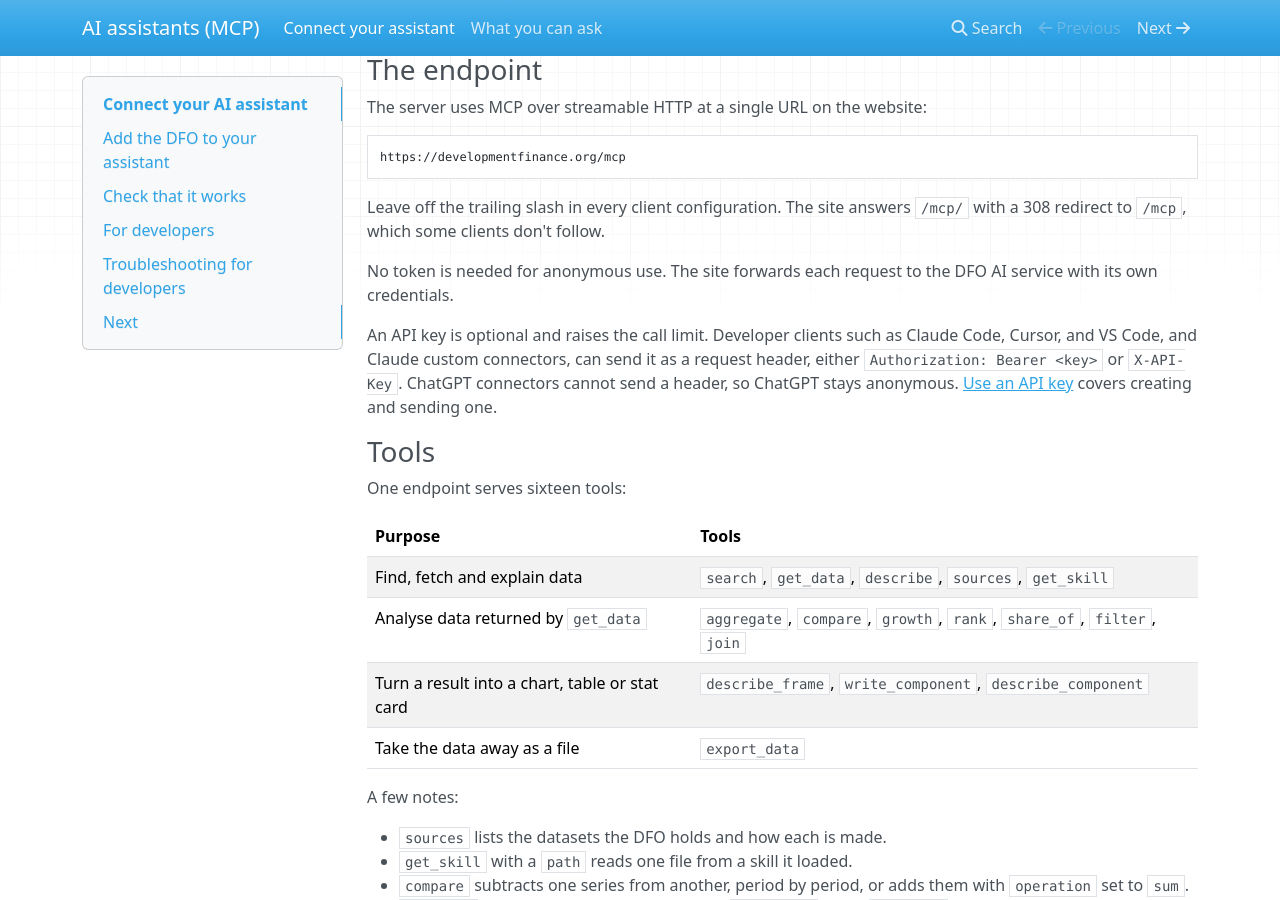
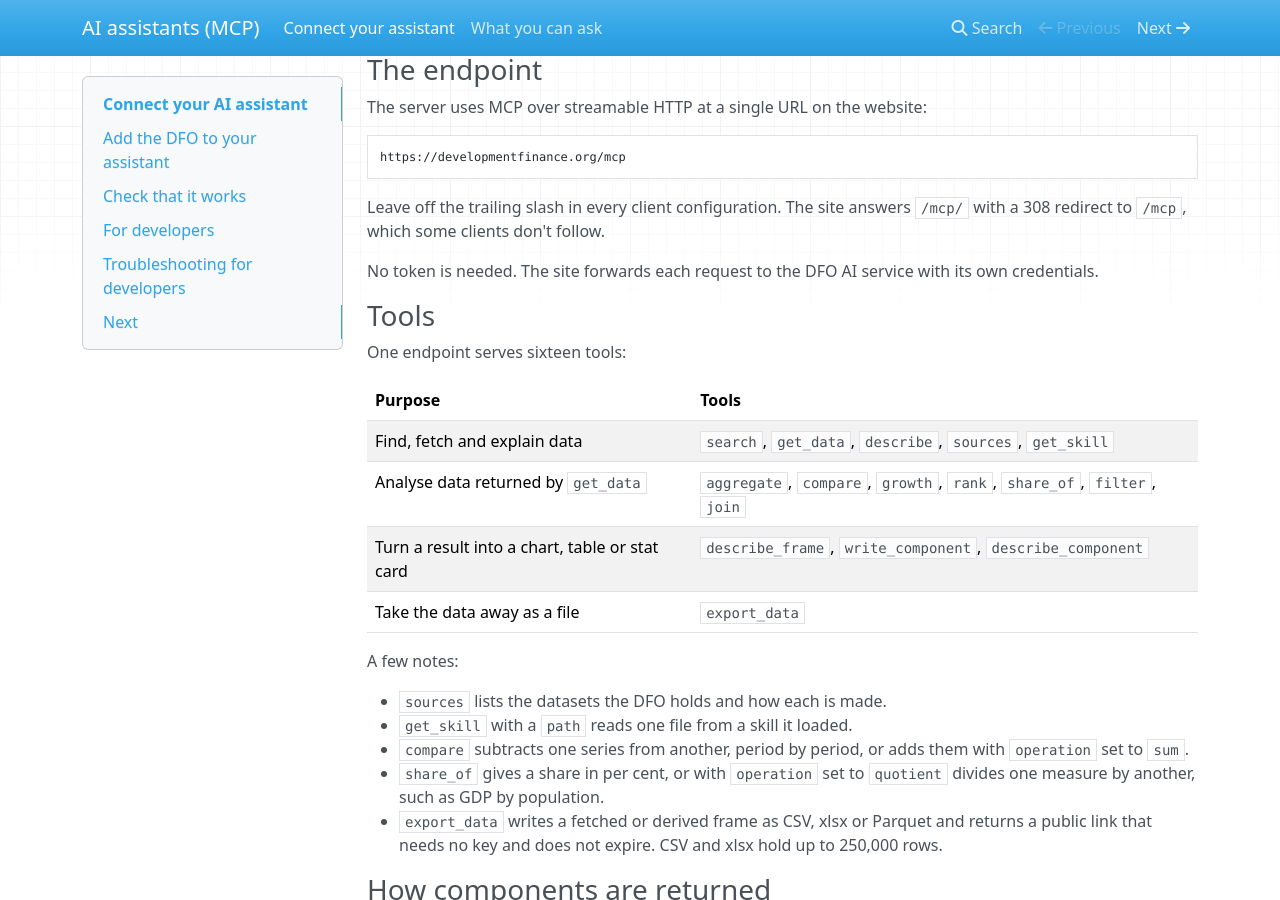
Before and after one commit to DevelopmentFinanceObservatory/ai, an MkDocs documentation site: the page built from docs/guide/connect.md, in a window 1280 px wide and 900 px high, scrolled down 2146 px. Built offline with MkDocs 1.6.1, drawn with Linux system fonts in a browser that asks for light colours; nearby versions of some CDN libraries; some of the changed text lies outside the part shown.

Commit message:
docs(guide): drop the API key text from the MCP connect page
The website ignores an API key on /mcp, so an MCP client gains nothing by sending one, and the page linked to a guide this repository doesn't have. The connect page goes back to dev's text.

Co-Authored-By: Claude Opus 5.5 <noreply@anthropic.com>

```diff
--- a/docs/guide/connect.md
+++ b/docs/guide/connect.md
@@ -95,9 +95,7 @@ https://developmentfinance.org/mcp
 
 Leave off the trailing slash in every client configuration. The site answers `/mcp/` with a 308 redirect to `/mcp`, which some clients don't follow.
 
-No token is needed for anonymous use. The site forwards each request to the DFO AI service with its own credentials.
-
-An API key is optional and raises the call limit. Developer clients such as Claude Code, Cursor, and VS Code, and Claude custom connectors, can send it as a request header, either `Authorization: Bearer <key>` or `X-API-Key`. ChatGPT connectors cannot send a header, so ChatGPT stays anonymous. [Use an API key](../hub/build/api-keys.md) covers creating and sending one.
+No token is needed. The site forwards each request to the DFO AI service with its own credentials.
 
 ### Tools
 
@@ -242,12 +240,12 @@ If the assistant answers without calling `search`, check that the client lists t
 
 ## Troubleshooting for developers
 
-| Problem                                                                      | Cause                                                                                                          | Fix                                                                                               |
-| ---------------------------------------------------------------------------- | -------------------------------------------------------------------------------------------------------------- | ------------------------------------------------------------------------------------------------- |
-| Redirect on connect, or "server unreachable" with a 308 in the client's logs | Wrong URL ending                                                                                               | Use `/mcp`, with no slash at the end                                                              |
-| `rate_limited` refusal                                                       | The server is over its calls-per-second limit across all callers, or the instance already has 16 calls running | Repeat after the `retry_after_s` the refusal gives                                                |
-| HTTP 429 from the site                                                       | One address sent more requests in a minute than the site allows. A call with a key counts against its account  | Wait for the seconds in the `Retry-After` header, which every 429 carries. A key raises the limit |
-| `internal_error` refusal                                                     | A tool failed in a way with no specific refusal, and the response says only that it failed on the server       | Send the time of the call and the tool's name to whoever runs the deployment                      |
+| Problem                                                                      | Cause                                                                                                          | Fix                                                                          |
+| ---------------------------------------------------------------------------- | -------------------------------------------------------------------------------------------------------------- | ---------------------------------------------------------------------------- |
+| Redirect on connect, or "server unreachable" with a 308 in the client's logs | Wrong URL ending                                                                                               | Use `/mcp`, with no slash at the end                                         |
+| `rate_limited` refusal                                                       | The server is over its calls-per-second limit across all callers, or the instance already has 16 calls running | Repeat after the `retry_after_s` the refusal gives                           |
+| HTTP 429 from the site                                                       | One address sent more requests in a minute than the site allows                                                | Wait for the seconds given in the `Retry-After` header                       |
+| `internal_error` refusal                                                     | A tool failed in a way with no specific refusal, and the response says only that it failed on the server       | Send the time of the call and the tool's name to whoever runs the deployment |
 
 ## Next
 
```
